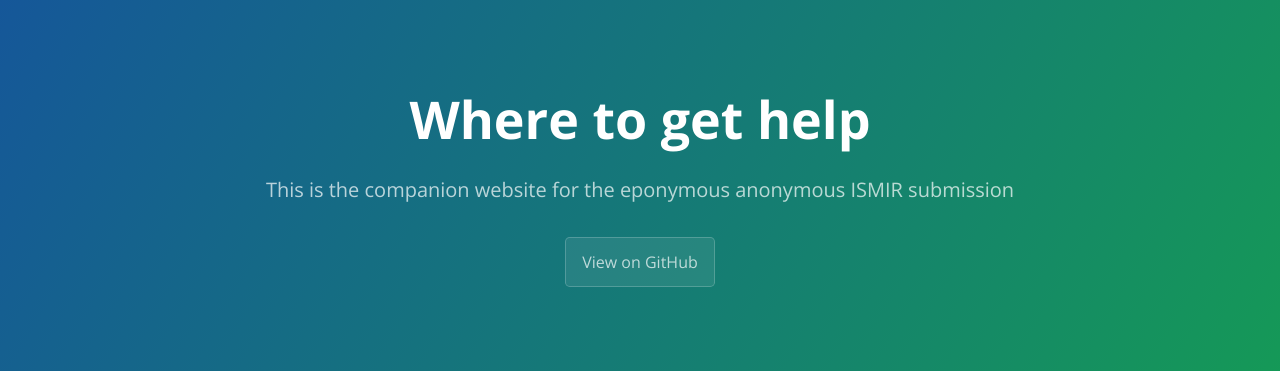
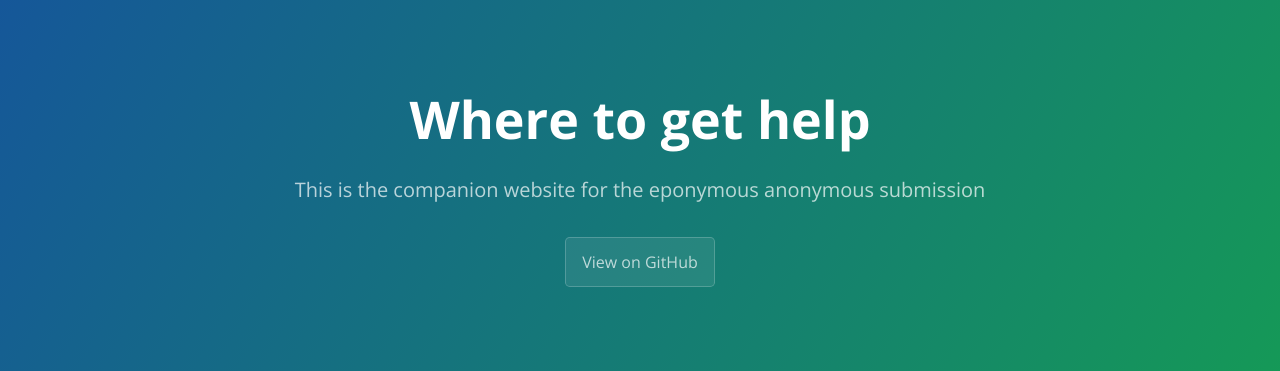
Before and after one commit to anonymous0505/vector-quantized-inpainting, a Jekyll site: the page built from docs/SUPPORT.md, in a window 1280 px wide. Shown: the top 371 px of the page. Built offline with Jekyll 4.4.1, drawn with Linux system fonts in a browser that asks for light colours; nearby versions of some CDN libraries; our own code applies the rules of GitHub Pages for plain Markdown files.

Commit message:
:memo: Update header

```diff
--- a/_config.yml
+++ b/_config.yml
@@ -1,6 +1,6 @@
 theme: jekyll-theme-cayman
 title: Interactive Generation Of Spectrograms With Vector-Quantized Inpainting
-description: "This is the companion website for the eponymous anonymous ISMIR submission"
+description: "This is the companion website for the eponymous anonymous submission"
 github: [metadata]
 
 markdown: kramdown
```
